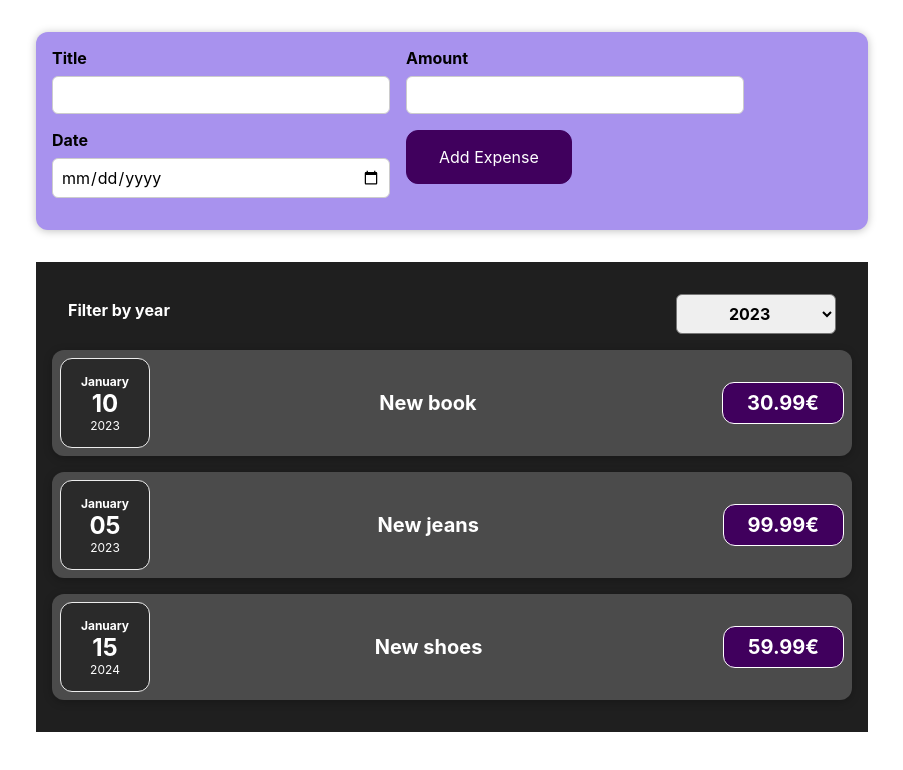
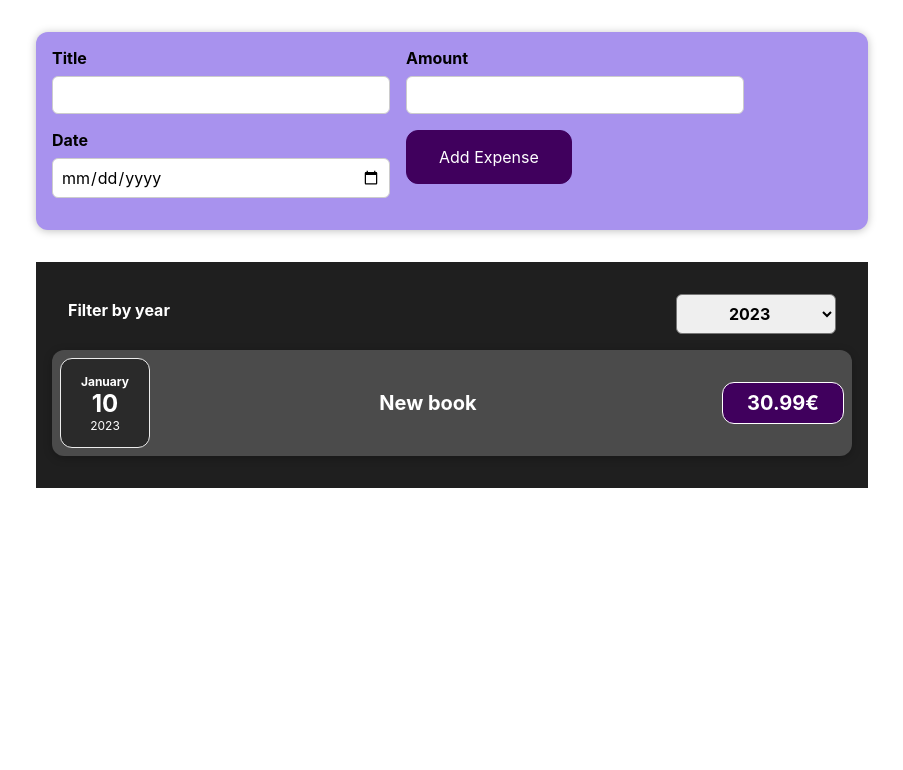
Before and after one commit to Progeim111/expenses, a React (Create React App) app: page / in a window 1280 px wide. Shown: the top 770 px of the page, without its empty margins (188-1091 px from the left). Built offline with nearby package versions, Linux system fonts and the light colour scheme.

Commit message:
Ülesanne 4 - aasta järgi filtreeritud andmete kuvamine

```diff
--- a/src/App.js
+++ b/src/App.js
@@ -15,7 +15,7 @@ const DUMMY_EXPENSES  = [
     },
     {
         id: 'e2',
-        date: new Date(2023, 0, 5),
+        date: new Date(2024, 0, 5),
         title:'New jeans',
         amount: 99.99
     },
--- a/src/components/Expenses/Expenses.js
+++ b/src/components/Expenses/Expenses.js
@@ -13,21 +13,24 @@ function Expenses(props) {
         console.log('Filter change handled by Expenses.js')
         console.log(year + 'in Expenses.js')
         setSelectedYear(year);
+    }
 
-    }
+    const filteredExpenses = props.expenses.filter(expense => {
+        return expense.date.getFullYear().toString() === selectedYear;
+    });
 
     return (
         <Card className="expenses">
             <ExpensesFilter selected={selectedYear} onChangeYear={yearChangeHandler} />
             {
-                props.expenses.map((expense) => {
+                filteredExpenses.map((expense) => {
                     return <ExpenseItem
-                        id={expense.id}
+                        key={expense.id}
                         title={expense.title}
                         amount={expense.amount}
                         date={expense.date}
-                    ></ExpenseItem>
-            })
+                    />;
+                })
             }
         </Card>
     );
```
